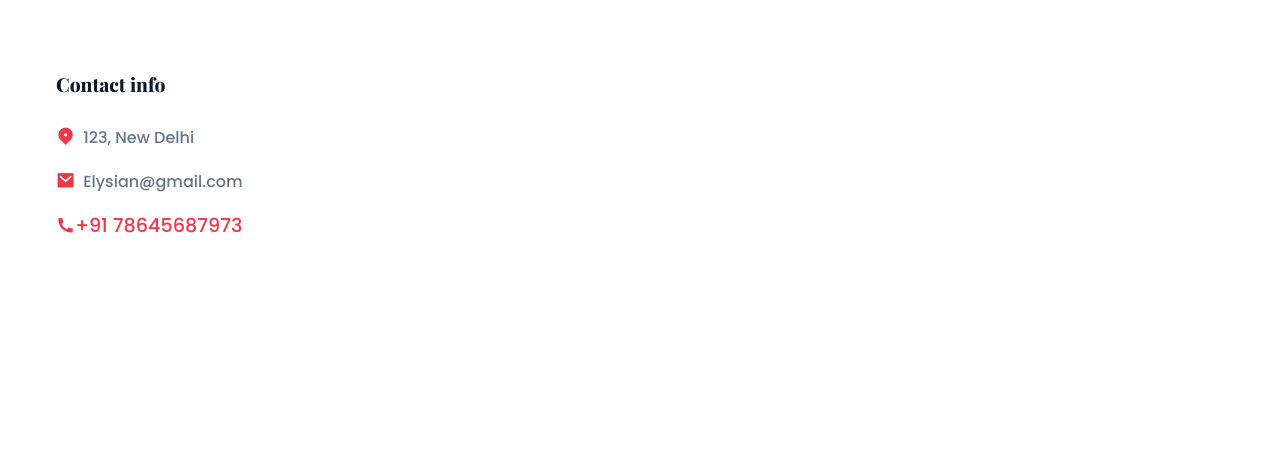
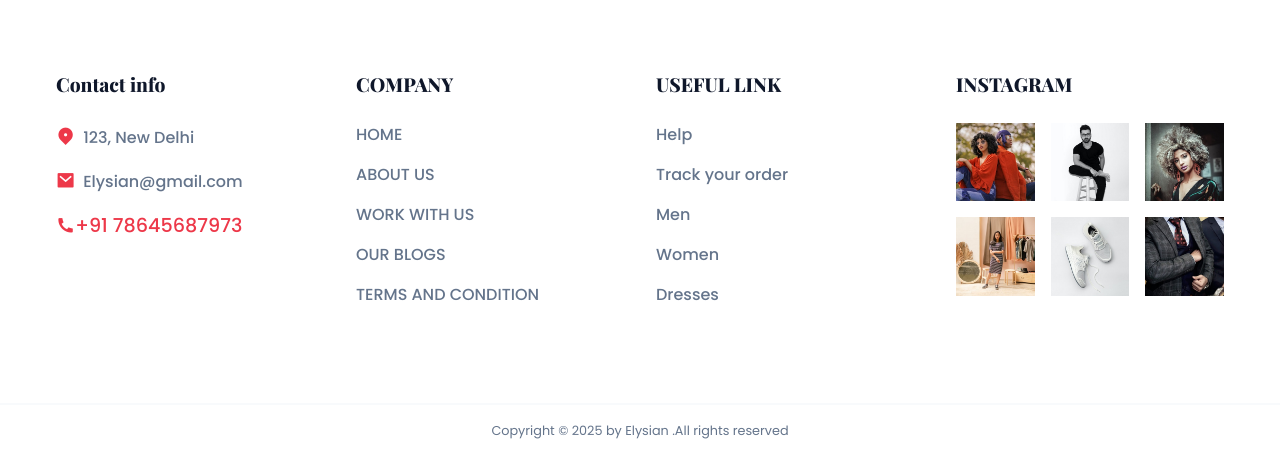
Before and after one commit to TanviKrishnan2005/ELYSIAN, a React (Vite) app in the folder frontend/: page / in a window 1280 px wide. Shown: the part 5221-5674 px from the top of the page. Before the commit the page ends 5558 px from the top, so only its background shows below. Built offline with nearby package versions, Linux system fonts and the light colour scheme.

Commit message:
footer updated

```diff
--- a/frontend/src/components/Footer.jsx
+++ b/frontend/src/components/Footer.jsx
@@ -1,7 +1,15 @@
-import React from 'react'
+import React from 'react';
+import instaImg1 from "../assets/instagram-1.jpg";
+import instaImg2 from "../assets/instagram-2.jpg";
+import instaImg3 from "../assets/instagram-3.jpg";
+import instaImg4 from "../assets/instagram-4.jpg";
+import instaImg5 from "../assets/instagram-5.jpg";
+import instaImg6 from "../assets/instagram-6.jpg";
+
 
 const Footer = () => {
   return (
+    <>
     <footer className='section__container footer__container'>
       <div className='footer__col'>
         <h4>Contact info</h4>
@@ -25,8 +33,42 @@ const Footer = () => {
         </p>
       </div>
 
+      <div className='footer__col'>
+        <h4>COMPANY</h4>
+        <a href="/">HOME</a>
+        <a href="/">ABOUT US</a>
+        <a href="/">WORK WITH US</a>
+        <a href="/">OUR BLOGS</a>
+        <a href="/">TERMS AND CONDITION</a>
+      </div>
+
+      <div className='footer__col'>
+        <h4>USEFUL LINK</h4>
+        <a href="/">Help</a>
+        <a href="/">Track your order</a>
+        <a href="/">Men</a>
+        <a href="/">Women</a>
+        <a href="/">Dresses</a>
+      </div>
+
+      <div className='footer__col'>
+        <h4>INSTAGRAM</h4>
+        <div className='instagram__grid'>
+            <img src={instaImg1} alt="" />
+            <img src={instaImg2} alt="" />
+            <img src={instaImg3} alt="" />
+            <img src={instaImg4} alt="" />
+            <img src={instaImg5} alt="" />
+            <img src={instaImg6} alt="" />
+        </div>
+      </div>
     </footer>
-  )
-}
 
-export default Footer
+    <div className='footer__bar' >
+            Copyright © 2025 by Elysian .All rights reserved
+    </div>
+    </>
+  );
+};
+
+export default Footer;
```
Lines whose indentation alone changed are shown as unchanged.
